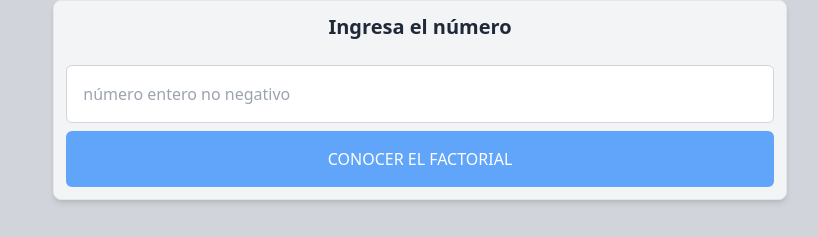
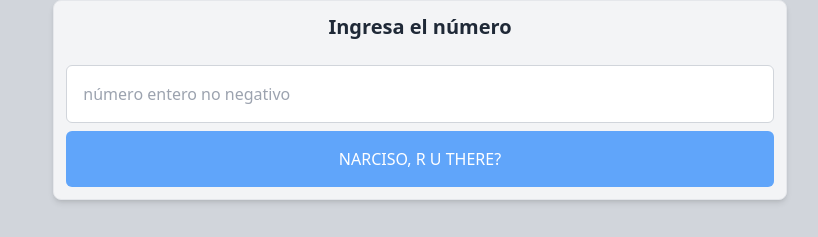
Before and after one commit to fedeferrelli/jsexercises, a React (Vite) app: page /armstrong in a window 1280 px wide. Shown: the part 72-309 px from the top of the page, without its empty margins (220-1038 px from the left). Built offline with nearby package versions, Linux system fonts and the light colour scheme.

Commit message:
Restyle armstrong button text

```diff
--- a/src/Components/armstrong/Armstrong.jsx
+++ b/src/Components/armstrong/Armstrong.jsx
@@ -89,7 +89,7 @@ function Armstrong() {
             letsCheckItOut();
           }}
         >
-          conocer el factorial{" "}
+          Narciso, r u there?{" "}
         </button>
       </section>
 
```
